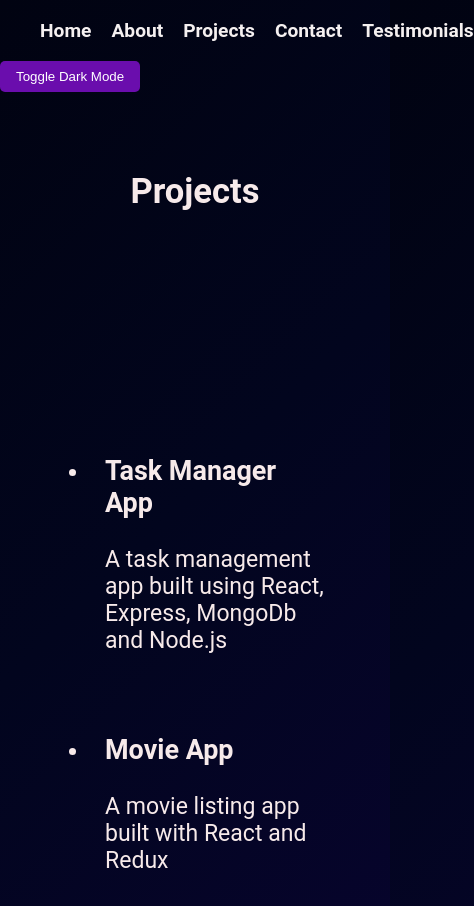
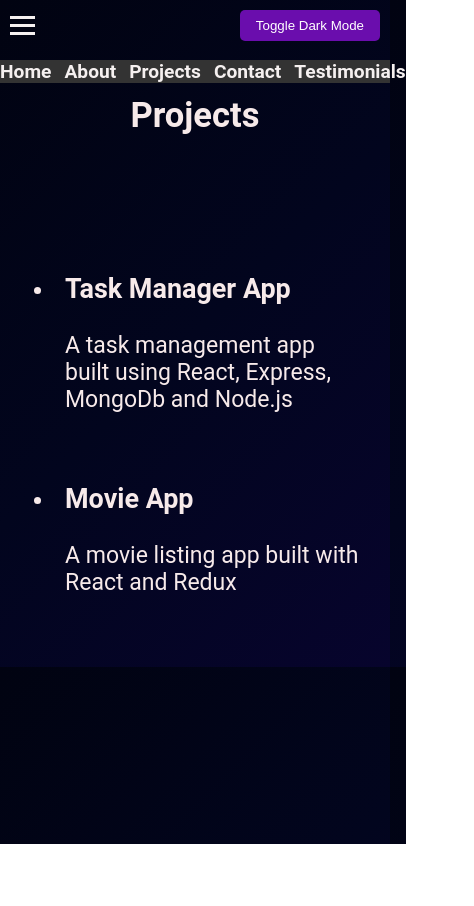
Before and after one commit to Aderibigbe-Ayantayo/fadeelPortfolio, a React (Create React App) app: page /projects in a window 390 px wide. Shown: the top 906 px of the page, 474 px wide, since content can reach past the window. After the commit the page ends 844 px from the top, so only its background shows below. Built offline with nearby package versions, Linux system fonts and the light colour scheme.

Commit message:
Mobile hamburger changes

```diff
--- a/package.json
+++ b/package.json
@@ -43,5 +43,5 @@
     "@babel/plugin-transform-private-property-in-object": "^7.24.7",
     "gh-pages": "^6.1.1"
   },
-  "homepage": "https://Aderibigbe-Ayantayo.github.io/MY-PORTFORLIO"
+  "homepage": "https://Aderibigbe-Ayantayo.github.io/fadeelPortfolio"
 }
--- a/src/App.js
+++ b/src/App.js
@@ -31,8 +31,8 @@ function App() {
       <div className="App">
         <Header toggleDarkMode={toggleDarkMode} />
         <Routes>
-          <Route path="/header" element={<Header />} />
-          <Route path="/" index element={<Home />} />
+          {/* <Route path="/header" element={<Header />} /> */}
+          <Route path="/" element={<Home />} />
           <Route path="/about" element={<About />} />
           <Route path="/projects" element={<Projects />} />
           <Route path="/contact" element={<Contact />} />
--- /dev/null
+++ b/src/Components/Header.css
@@ -0,0 +1,76 @@
+/* Basic Header Styles */
+header {
+    background-color: transparent;
+    padding: 10px;
+    position: relative; /* Ensure position context for mobile menu */
+  }
+
+  nav {
+    display: flex;
+    justify-content: space-between;
+    align-items: center;
+  }
+
+  header ul {
+    display: flex;
+    justify-content: start;
+    margin: 0;
+    padding: 0;
+    list-style-type: none;
+    gap: 20px;
+    margin-bottom: 1.5rem;
+  }
+
+  header a {
+    text-decoration: none;
+    color: #f5f0f0;
+    font-weight: bold;
+    transition: color 0.5s ease;
+  }
+
+  /* Hamburger Menu Styles */
+  .hamburger {
+    display: none; /* Hidden by default */
+    flex-direction: column;
+    gap: 5px;
+    cursor: pointer;
+  }
+
+  .bar {
+    width: 25px;
+    height: 3px;
+    background-color: #f5f0f0;
+    transition: 0.3s;
+  }
+
+  /* Mobile Menu Styles */
+  .nav-links {
+    display: flex;
+    flex-direction: row;
+  }
+
+  .nav-links.open {
+    display: flex; /* Show menu when open */
+  }
+
+  @media (max-width: 768px) {
+    header ul {
+      display: none; /* Hide menu on mobile */
+      flex-direction: column;
+      width: 100%;
+      background-color: #333;
+      position: absolute;
+      top: 60px; /* Adjust based on header height */
+      left: 0;
+      gap: 10px;
+      padding: 10px 0;
+    }
+
+    header ul.open {
+      display: flex; /* Show menu when open */
+    }
+
+    .hamburger {
+      display: flex; /* Show hamburger icon on mobile */
+    }
+  }
--- a/src/Components/Header.js
+++ b/src/Components/Header.js
@@ -1,32 +1,51 @@
+
 // import React from 'react';
 // import { Link } from 'react-router-dom';
 
-// const Header = () => {
-//     return(
+// const Header = ({ toggleDarkMode }) => {
+//     return (
 //         <header>
 //             <nav>
 //                 <ul>
-//                     <li><Link to= "/">Home</Link></li>
+//                     <li><Link to="/">Home</Link></li>
 //                     <li><Link to="/about">About</Link></li>
 //                     <li><Link to="/projects">Projects</Link></li>
-//                     <li><Link to="contact">Contact</Link></li>
+//                     <li><Link to="/contact">Contact</Link></li>
+//                     <li><Link to="/testimonials">Testimonials</Link></li>
+//                 </ul>
+//                 <button onClick={toggleDarkMode} className="dark-mode-toggle">
+//                     Toggle Dark Mode
+//                 </button>
 
-//                 </ul>
 //             </nav>
 //         </header>
-//     )
+
+//     );
 // };
 
 // export default Header;
 
-import React from 'react';
+
+import React, { useState } from 'react';
 import { Link } from 'react-router-dom';
+import './Header.css'; // Import your CSS file
 
 const Header = ({ toggleDarkMode }) => {
+    const [isOpen, setIsOpen] = useState(false);
+
+    const toggleMenu = () => {
+        setIsOpen(!isOpen);
+    };
+
     return (
         <header>
             <nav>
-                <ul>
+                <div className="hamburger" onClick={toggleMenu}>
+                    <div className="bar"></div>
+                    <div className="bar"></div>
+                    <div className="bar"></div>
+                </div>
+                <ul className={`nav-links ${isOpen ? 'open' : ''}`}>
                     <li><Link to="/">Home</Link></li>
                     <li><Link to="/about">About</Link></li>
                     <li><Link to="/projects">Projects</Link></li>
--- a/src/Components/Home.js
+++ b/src/Components/Home.js
@@ -3,7 +3,7 @@ import React from 'react';
 const Home = () => {
     return(
         <div className="home">
-            <h1>Hello, I'm Fadeel</h1>
+            <h1>Hi, I'm Fadeel</h1>
             <p>I'm a Software Developer specializing in building amazing web experiences.</p>
         </div>
     );
--- a/src/index.js
+++ b/src/index.js
@@ -6,9 +6,9 @@ import reportWebVitals from './reportWebVitals';
 
 const root = ReactDOM.createRoot(document.getElementById('root'));
 root.render(
-  // <React.StrictMode>
+  <React.StrictMode>
     <App />
-  // </React.StrictMode>
+  </React.StrictMode>
 );
 
 // If you want to start measuring performance in your app, pass a function
--- a/src/styles.css
+++ b/src/styles.css
@@ -9,12 +9,17 @@ body {
 
 header {
     background-color: transparent;
+    padding: 10px;
 }
 
 header ul {
     display: flex;
+    justify-content: start;
+    margin: 0;
+    padding: 0;
     list-style-type: none;
-    gap: 20px;
+    gap: 13px;
+    margin-bottom: 1.5rem;
 }
 
 header a {
@@ -65,19 +70,19 @@ body.dark-mode header button.dark-mode-toggle:hover {
 
   .projects ul li {
 
-    padding: 15px;
+    padding: 10px;
     border-radius: 5px;
   }
 
 
 /* Projects Section */
 .projects {
-    padding: 50px;
+    padding: 15px;
     display: flex;
     justify-content: center;
     align-items: center;
     flex-wrap: wrap;
-    gap: 150px;
+    gap: 50px;
 }
 
 .project-card {
@@ -115,7 +120,7 @@ body.dark-mode .project-card {
 
 /* Testimonial Section Styles */
 .testimonials {
-    margin: 50px 0;
+    margin: 40px 0;
     text-align: center;
     font-family: 'Poppins', sans-serif;
     color: #333;
@@ -123,16 +128,16 @@ body.dark-mode .project-card {
 
 .testimonials h2 {
     font-size: 2.5em;
-    margin-bottom: 20px;
+    margin-bottom: 13px;
     font-weight: 700;
-    background: linear-gradient(to right, #bd1257, #275fa5, #8fa8b4); /* Purple, Light Purple, Blue */
+    background: linear-gradient(to right, #bd1257, #275fa5, #8fa8b4);
     -webkit-background-clip: text;
     color: transparent;
 }
 
 .testimonial {
-    margin-bottom: 20px;
-    padding: 30px;
+    margin-bottom: 13px;
+    padding: 20px;
     background: rgba(255, 255, 255, 0.8);
     border-radius: 15px;
     box-shadow: 0px 4px 15px rgba(0, 0, 0, 0.1);
```
